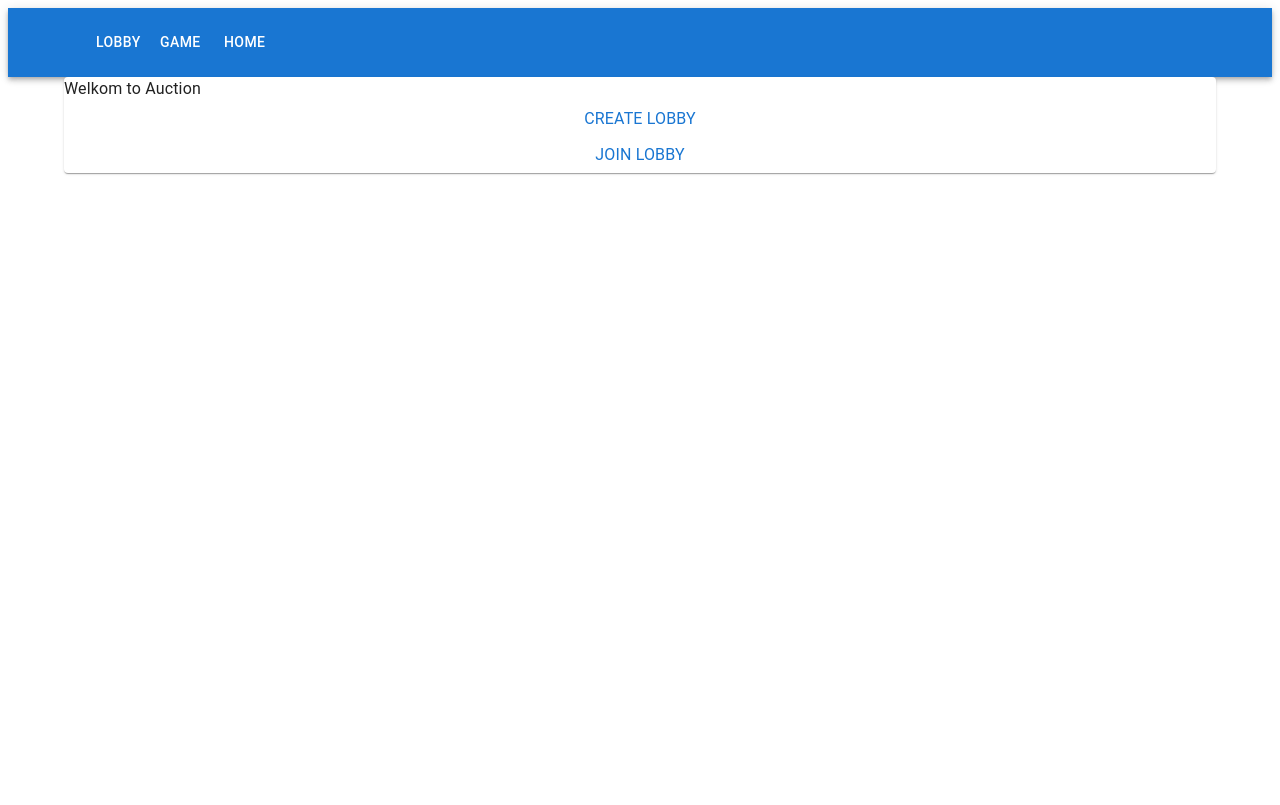
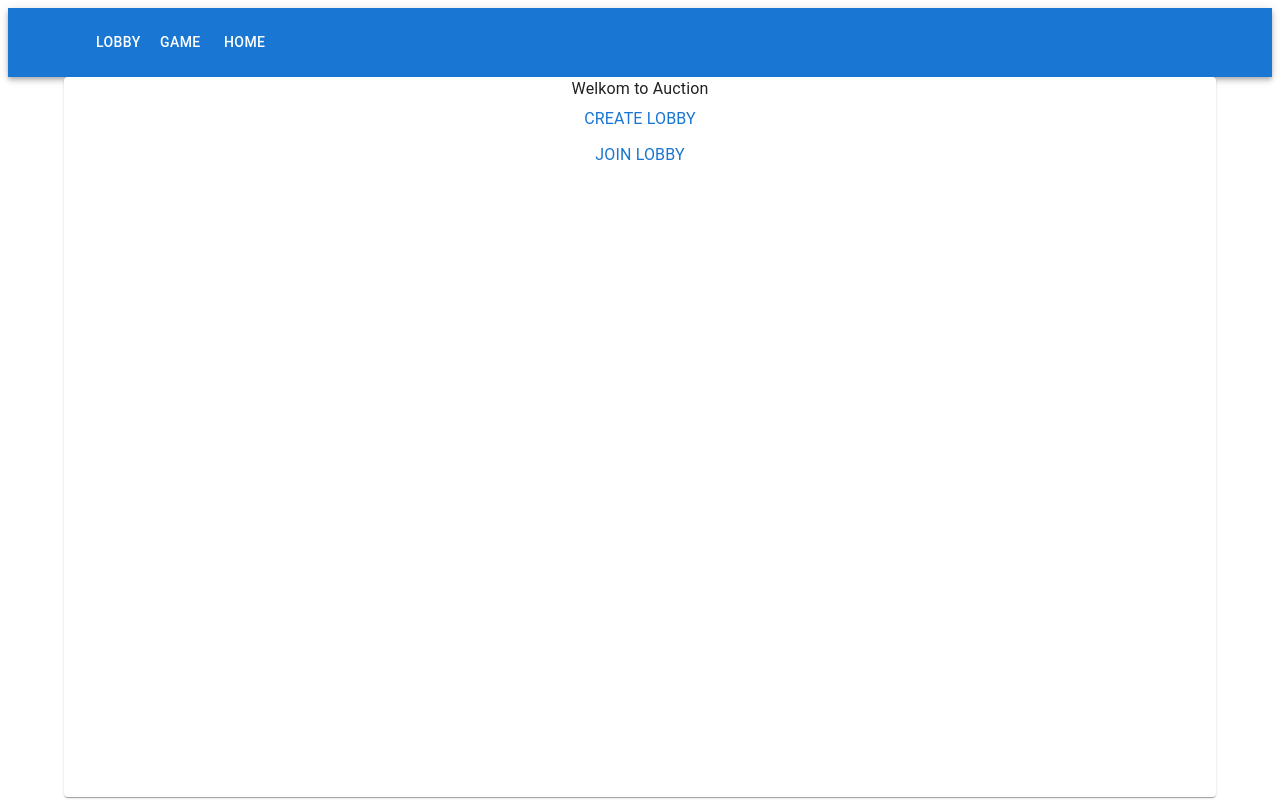
Before and after one commit to jbur801/EQ, a React (Create React App) app in the folder frontend/: page / in a window 1280 px wide. Built offline with nearby package versions, Linux system fonts and the light colour scheme.

Commit message:
i dont really remember

```diff
--- a/frontend/src/components/landingPage/LandingPage.tsx
+++ b/frontend/src/components/landingPage/LandingPage.tsx
@@ -4,11 +4,10 @@ import TestCanvas from "../Three/TestCanvas";
 export default function LandingPage() {
   console.log("code segment reached:landing");
   return (
-    <>
-      <Container>
+    <Container sx={{ width: "100%", height: "100%" }}>
       <Card sx={{ width: "100%", height: "100%" }}>
         {/* <TestCanvas /> */}
-          <Stack>
+        <Stack justifyContent={"center"} alignItems={"center"}>
           <Typography> Welkom to Auction</Typography>
           <Button>
             <Typography>Create lobby</Typography>
@@ -19,6 +18,5 @@ export default function LandingPage() {
         </Stack>
       </Card>
     </Container>
-    </>
   );
 }
```
Also changed, not shown: 1 other file (tests, documents, lock files or other folders). Lines whose indentation alone changed are shown as unchanged.
